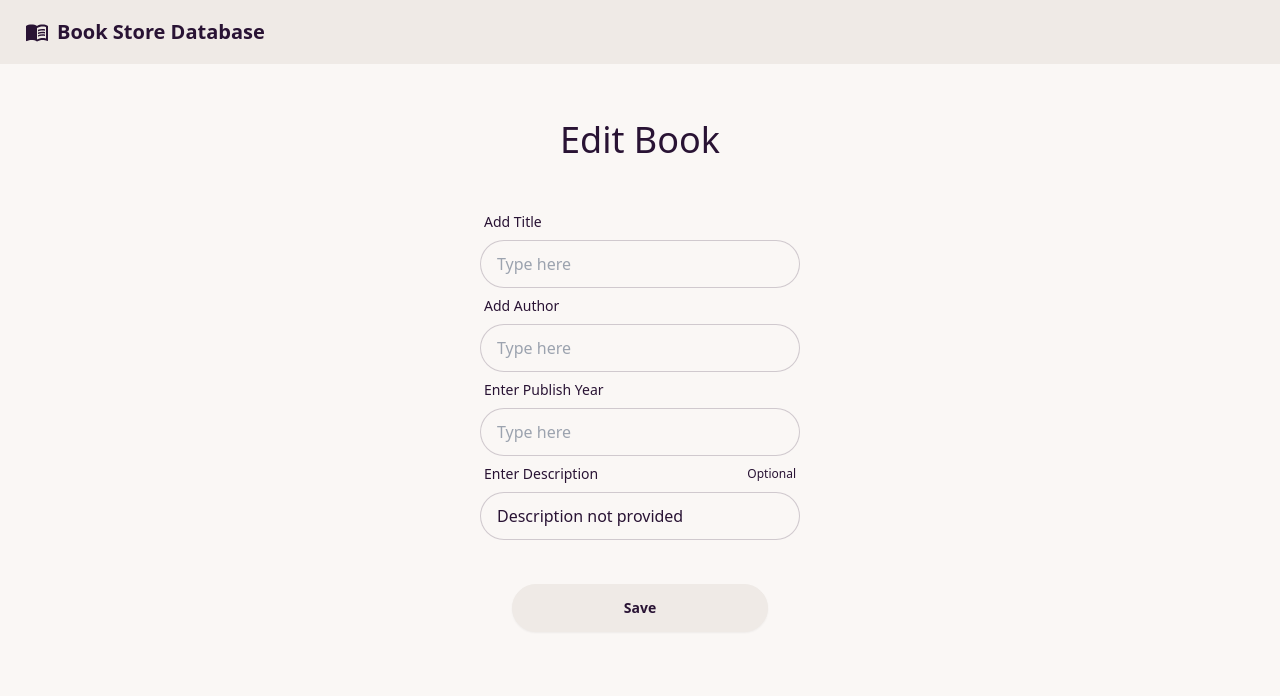
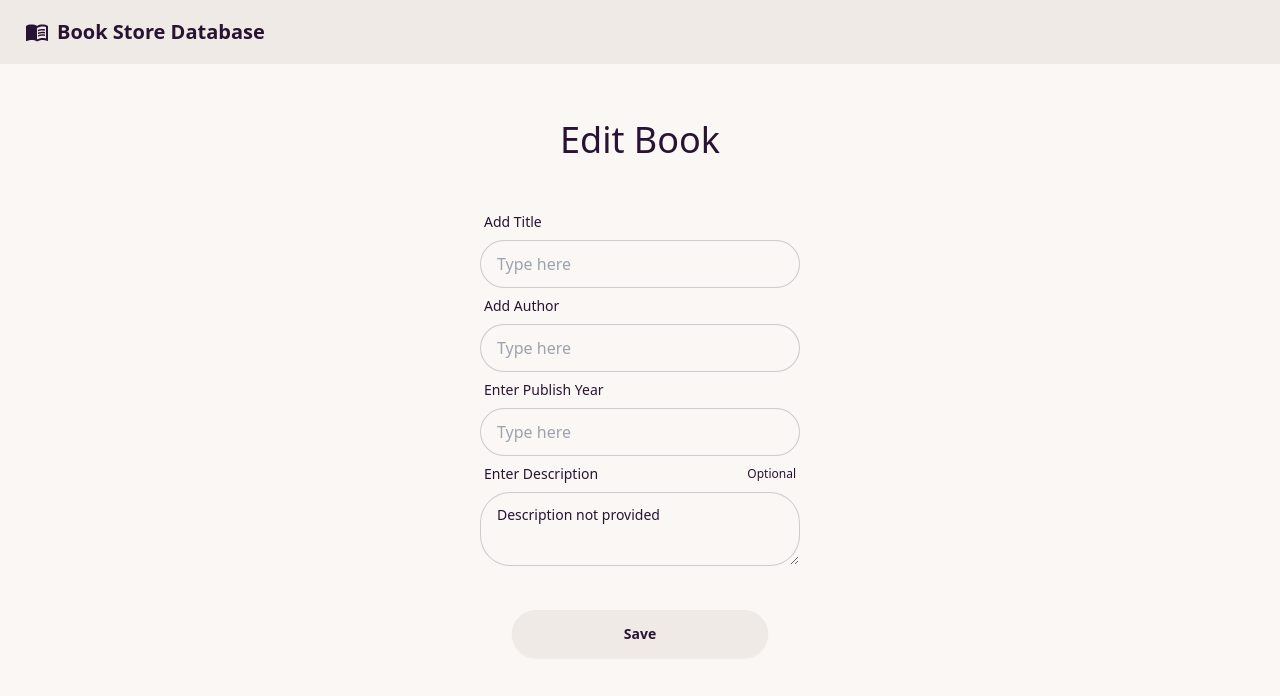
Before and after one commit to Manuverma79/Book-Store-App, a React (Vite) app in the folder frontend/: page /books/edit/1 in a window 1280 px wide. Shown: the top 696 px of the page. Built offline with nearby package versions, Linux system fonts and the light colour scheme; no server answers.

Commit message:
minor tweaks

```diff
--- a/frontend/src/pages/CreateBooks.jsx
+++ b/frontend/src/pages/CreateBooks.jsx
@@ -73,11 +73,11 @@ const CreateBooks = () => {
             <span className="label-text">Enter Description</span>
             <span className="label-text-alt">Optional</span>
           </div>
-          <input
+          <textarea
             type="text"
             placeholder="Type here"
             onChange={(e) => setDesc(e.target.value)}
-            className="w-full max-w-xs input input-bordered"
+            className="w-full max-w-xs textarea textarea-bordered"
           />
         </label>
         <button onClick={handleSaveBook} className="btn btn-wide">
--- a/frontend/src/pages/EditBook.jsx
+++ b/frontend/src/pages/EditBook.jsx
@@ -97,12 +97,12 @@ const EditBook = () => {
               <span className="label-text">Enter Description</span>
               <span className="label-text-alt">Optional</span>
             </div>
-            <input
+            <textarea
               value={desc}
               type="text"
               placeholder="Type here"
               onChange={(e) => setDesc(e.target.value)}
-              className="w-full max-w-xs input input-bordered"
+              className="w-full max-w-xs textarea textarea-bordered"
             />
           </label>
         )}
--- a/frontend/src/pages/Home.jsx
+++ b/frontend/src/pages/Home.jsx
@@ -35,7 +35,7 @@ const Home = () => {
         <div className="justify-center flex-1">
           <a className="p-1 text-3xl">Book List</a>
         </div>
-        <div className="flex-none gap-2 right-2">
+        <div className="absolute flex-none gap-2 right-2">
           <Link to="/books/create">
             <button className="btn btn-ghost">
               Add New Book
```
